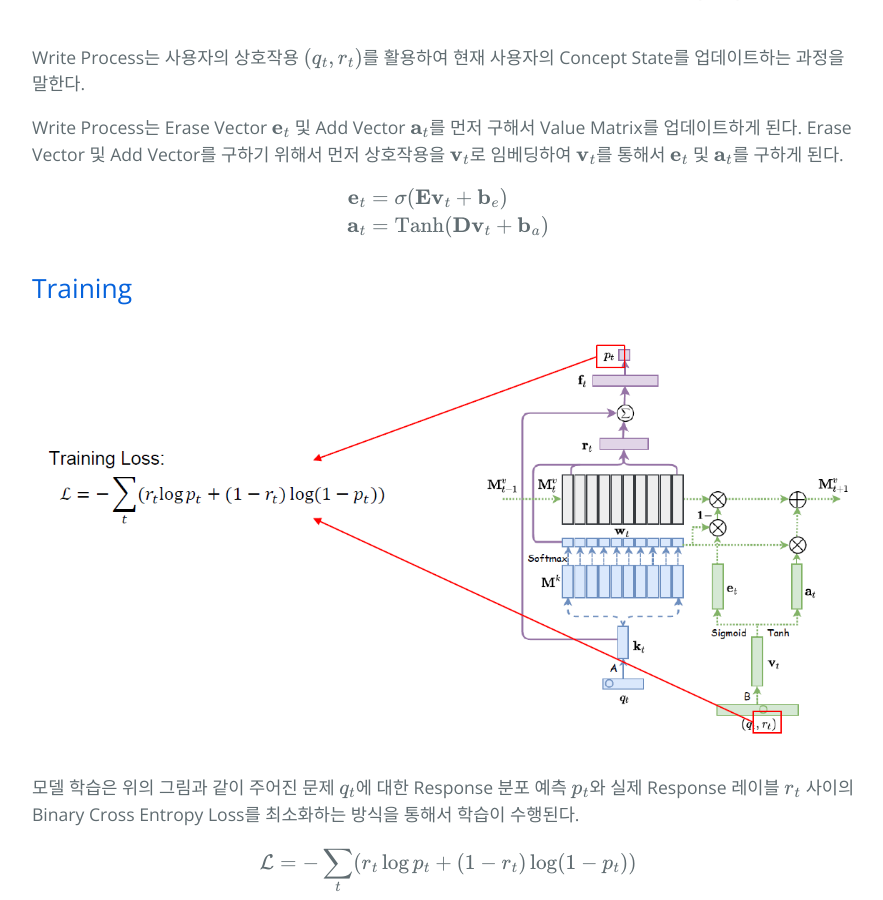
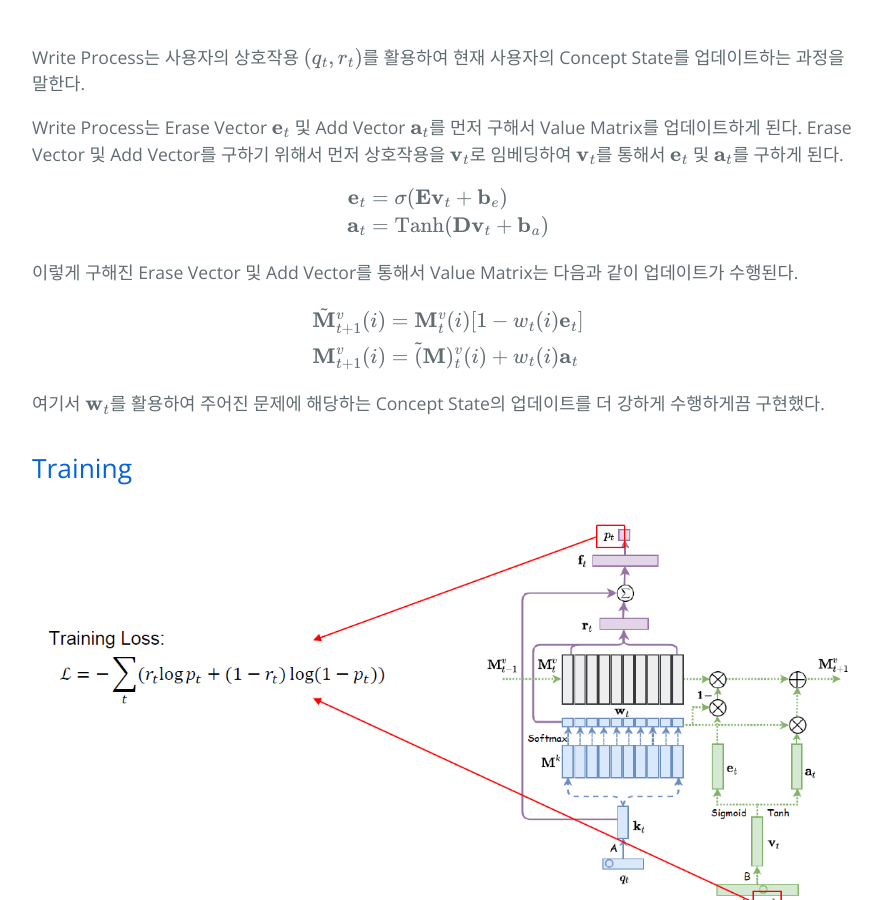
Before and after one commit to hcnoh/hcnoh.github.io, a Jekyll site: the page built from _posts/2021-04-17-dkvmn.md, in a window 1280 px wide and 900 px high, scrolled down 5358 px. Shown: the whole window, without its empty margins (192-1075 px from the left). Built offline with Jekyll 4.4.1, drawn with Linux system fonts in a browser that asks for light colours; comment, search, counter and statistics services are not loaded.

Commit message:
modified a post

```diff
--- a/_posts/2021-04-17-dkvmn.md
+++ b/_posts/2021-04-17-dkvmn.md
@@ -97,6 +97,17 @@ $$
 \end{align}
 $$
 
+이렇게 구해진 Erase Vector 및 Add Vector를 통해서 Value Matrix는 다음과 같이 업데이트가 수행된다.
+
+$$
+\begin{align}
+    \tilde{\mathbf{M}}_{t+1}^v(i) &= \mathbf{M}_t^v(i)[1 - w_t(i)\mathbf{e}_t] \\
+    \mathbf{M}_{t+1}^v(i) &= \tilde(\mathbf{M})_t^v(i) + w_t(i)\mathbf{a}_t
+\end{align}
+$$
+
+여기서 $$\mathbf{w}_t$$를 활용하여 주어진 문제에 해당하는 Concept State의 업데이트를 더 강하게 수행하게끔 구현했다.
+
 ## Training
 ![](/assets/img/2021-04-17-dkvmn/2021-04-17-dkvmn_2021-04-18-00-18-56.png)
 
```
